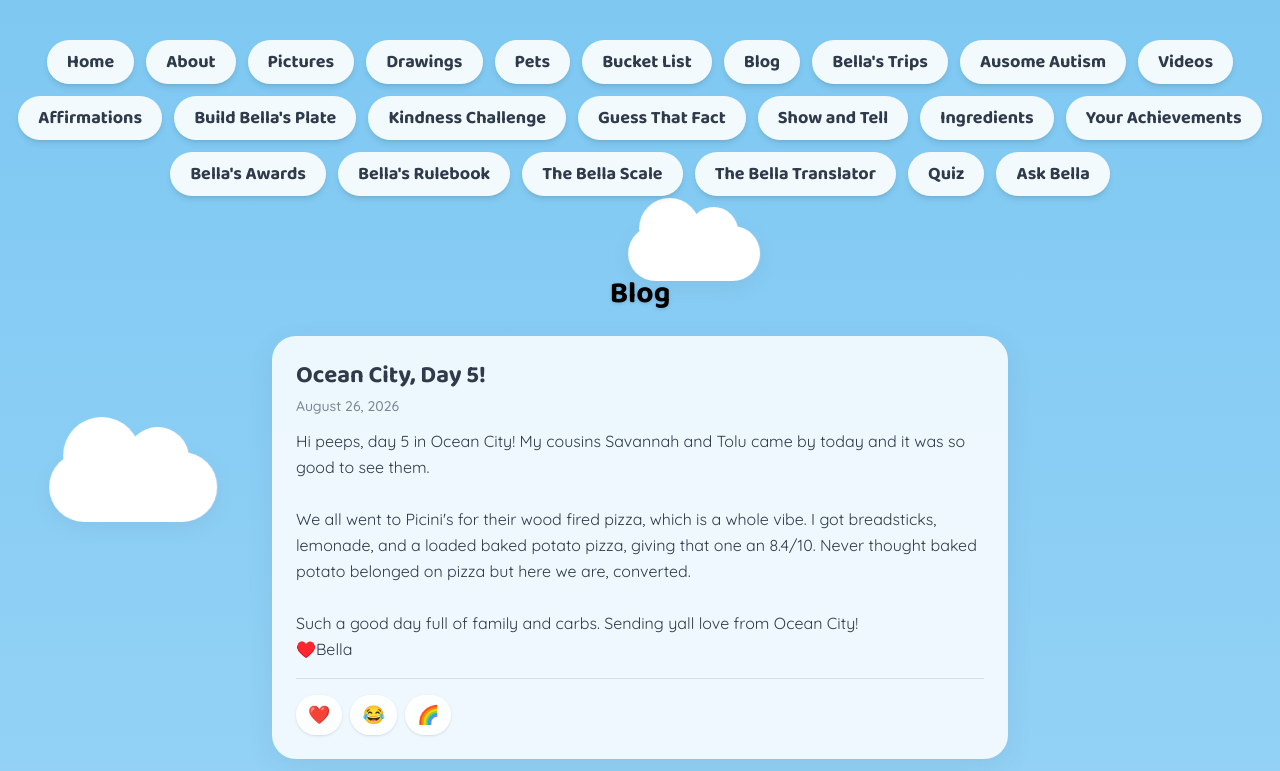
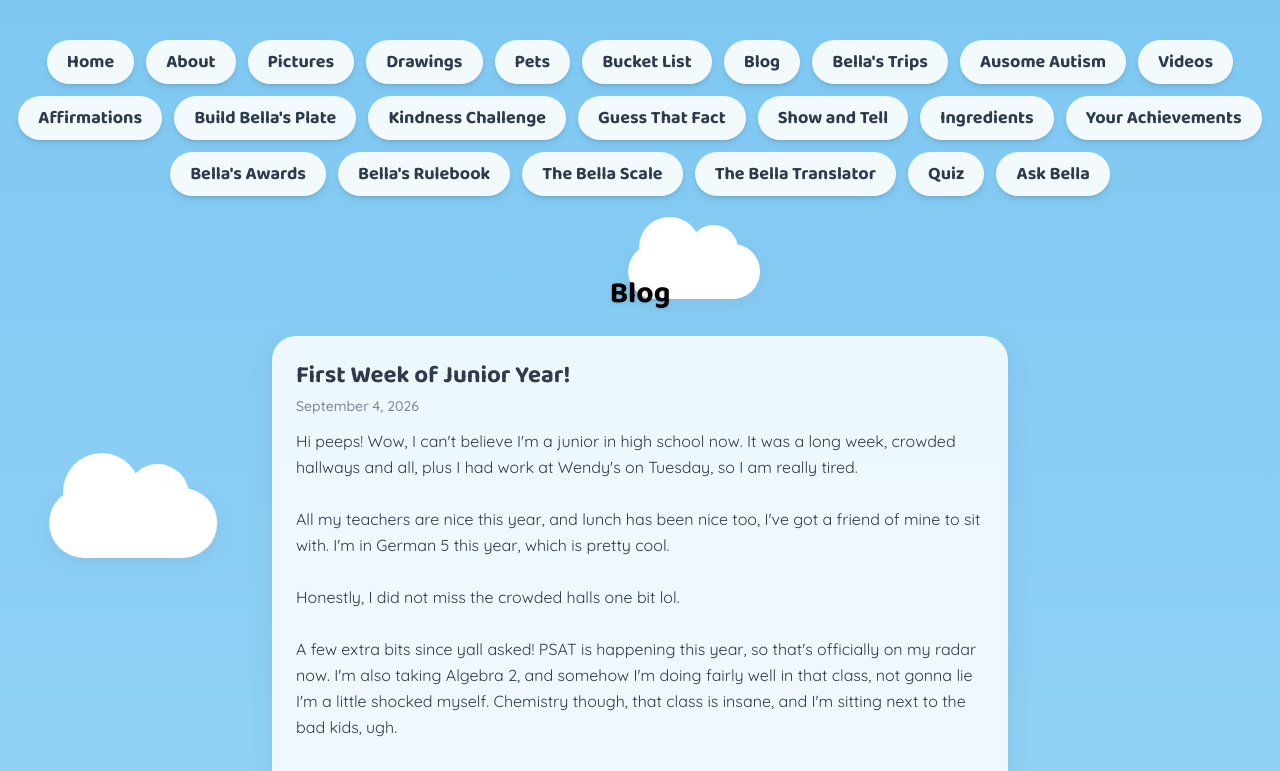
Before and after one commit to gregorylebed-code/bella-website, a Next.js app: page /blog in a window 1280 px wide. Shown: the top 771 px of the page. Built offline with nearby package versions, Linux system fonts and the light colour scheme.

Commit message:
Add First Week of Junior Year blog post

```diff
--- a/src/app/content.ts
+++ b/src/app/content.ts
@@ -681,6 +681,20 @@ export const ingredients: { name: string; emoji: string; note: string; photo: st
 // -----------------------------
 export const blogPosts: { title: string; date: string; text: string; trip?: string }[] = [
   {
+    title: "First Week of Junior Year!",
+    date: "September 4, 2026",
+    text: `Hi peeps! Wow, I can't believe I'm a junior in high school now. It was a long week, crowded hallways and all, plus I had work at Wendy's on Tuesday, so I am really tired.
+
+All my teachers are nice this year, and lunch has been nice too, I've got a friend of mine to sit with. I'm in German 5 this year, which is pretty cool.
+
+Honestly, I did not miss the crowded halls one bit lol.
+
+A few extra bits since yall asked! PSAT is happening this year, so that's officially on my radar now. I'm also taking Algebra 2, and somehow I'm doing fairly well in that class, not gonna lie I'm a little shocked myself. Chemistry though, that class is insane, and I'm sitting next to the bad kids, ugh.
+
+Sending yall love and kindness from junior year!
+♥️Bella`,
+  },
+  {
     title: "Ocean City, Day 5!",
     date: "August 26, 2026",
     trip: "Ocean City 2026",
```
